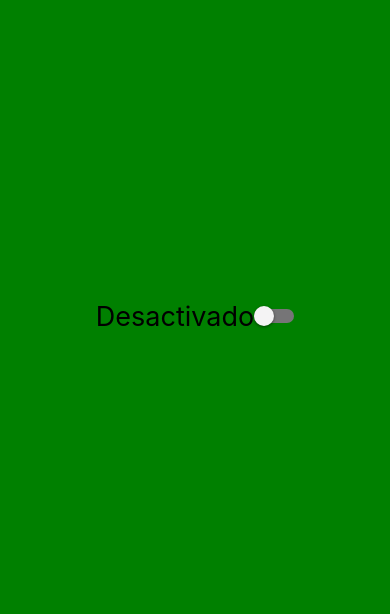
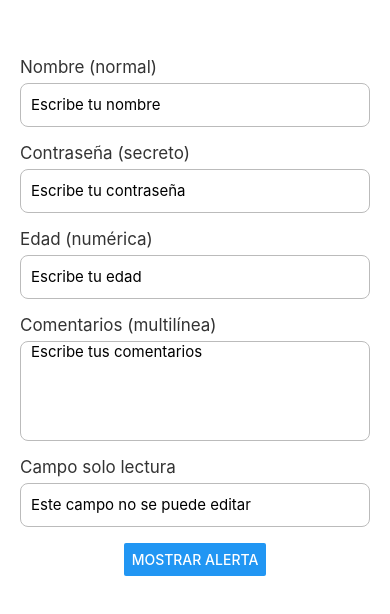
Before and after one commit to arath1379/PM194, a React Native app in the folder my-blank/: screen / in a window 390 px wide. Shown: the part 106-720 px from the top of the page. Built offline with nearby package versions, Linux system fonts and the light colour scheme.

Commit message:
Practica No 9 TextInput & Alert

```diff
--- a/my-blank/App.js
+++ b/my-blank/App.js
@@ -1,48 +1,84 @@
-/* Zona 1 : Importaciones */
-import { StatusBar } from 'expo-status-bar';
-import { Button, StyleSheet, Text, View, Switch} from 'react-native';
-import React, { useState } from 'react';
+import React, {useState} from 'react';
+import { StyleSheet, Text, View, Button, TextInput, Alert, ScrollView } from "react-native";
 
-const Interruptor = ()=>{
-  const [isEnable, setIsEnable] = useState(false);
-  const togleSwitch = ()=> setIsEnable(previousState => !previousState);
+export default function App() {
+  const [name, setName] = useState("");
+  const [password, setPassword] = useState("");
+  const [comments, setComments] = useState("");
+  const [age, setAge] = useState("");
+
+  const showAlert = () => {
+    Alert.alert('Hola', `Bienvenid@ ${name}`);
+  };
+
   return (
-    <View style={styles.container}>
-      <Text style={styles.text}>
-        {isEnable ? 'Activado' : 'Desactivado'}
-      </Text>
-      <Switch
-      trackColor={{ false: '#767577', true: '#81b0ff' }}
-      thumbColor={isEnable ? '#f5dd4b' : '#f4f3f4'}
-      onValueChange={togleSwitch}
-      value={isEnable}
+    <ScrollView contentContainerStyle={styles.container}>
+      <Text style={styles.title}>Nombre (normal)</Text>
+      <TextInput
+        style={styles.input}
+        placeholder="Escribe tu nombre"
+        value={name}
+        onChangeText={setName}
       />
-      <StatusBar style="auto" />
-    </View>
-  );
+      <Text style={styles.title}>Contraseña (secreto)</Text>
+      <TextInput
+        style={styles.input}
+        placeholder="Escribe tu contraseña"
+        value={password}
+        onChangeText={setPassword}
+        secureTextEntry={true}
+      />
+      <Text style={styles.title}>Edad (numérica)</Text>
+      <TextInput
+        style={styles.input}
+        placeholder="Escribe tu edad"
+        value={age}
+        onChangeText={setAge}
+        keyboardType="numeric"
+      />
+      <Text style={styles.title}>Comentarios (multilínea)</Text>
+      <TextInput
+        style={[styles.input, {height: 100, textAlignVertical: 'top'}]}
+        placeholder="Escribe tus comentarios"
+        value={comments}
+        onChangeText={setComments}
+        multiline={true}
+        numberOfLines={4}
+        />
+      <Text style={styles.title}>Campo solo lectura</Text>
+      <TextInput
+      style={styles.input}
+      value="Este campo no se puede editar"
+      editable={false}
+      />
+      <Button title="Mostrar alerta" onPress={showAlert} />
+    </ScrollView>
+    );
 }
 
-/* Zona 2 : Main */
-export default function App() {
-  return (
-    <View style={styles.container}>
-      <Interruptor />
-      <StatusBar style="auto" />
-    </View>
-  );
-}
-
-/* Zona 3 : Estilos */
 const styles = StyleSheet.create({
   container: {
-    flex: 1,
-    backgroundColor: 'green',
+    flexGrow: 1,
+    backgroundColor: 'f0f0f0',
     alignItems: 'center',
     justifyContent: 'center',
-    flexDirection: 'row',
+    padding: 20,
   },
-  text:{
-    color:'black',
-    fontSize:27,
+  title: {
+    fontSize: 17,
+    color: '#333',
+    marginBottom: 6,
+    alignSelf: 'flex-start',
+  },
+  input: {
+    height: 44,
+    borderColor: '#bbb',
+    borderWidth: 1,
+    paddingHorizontal:10,
+    marginBottom:16,
+    borderRadius: 8,
+    backgroundColor: '#fff',
+    width: '100%',
+    fontSize:15,
   },
 });
```
